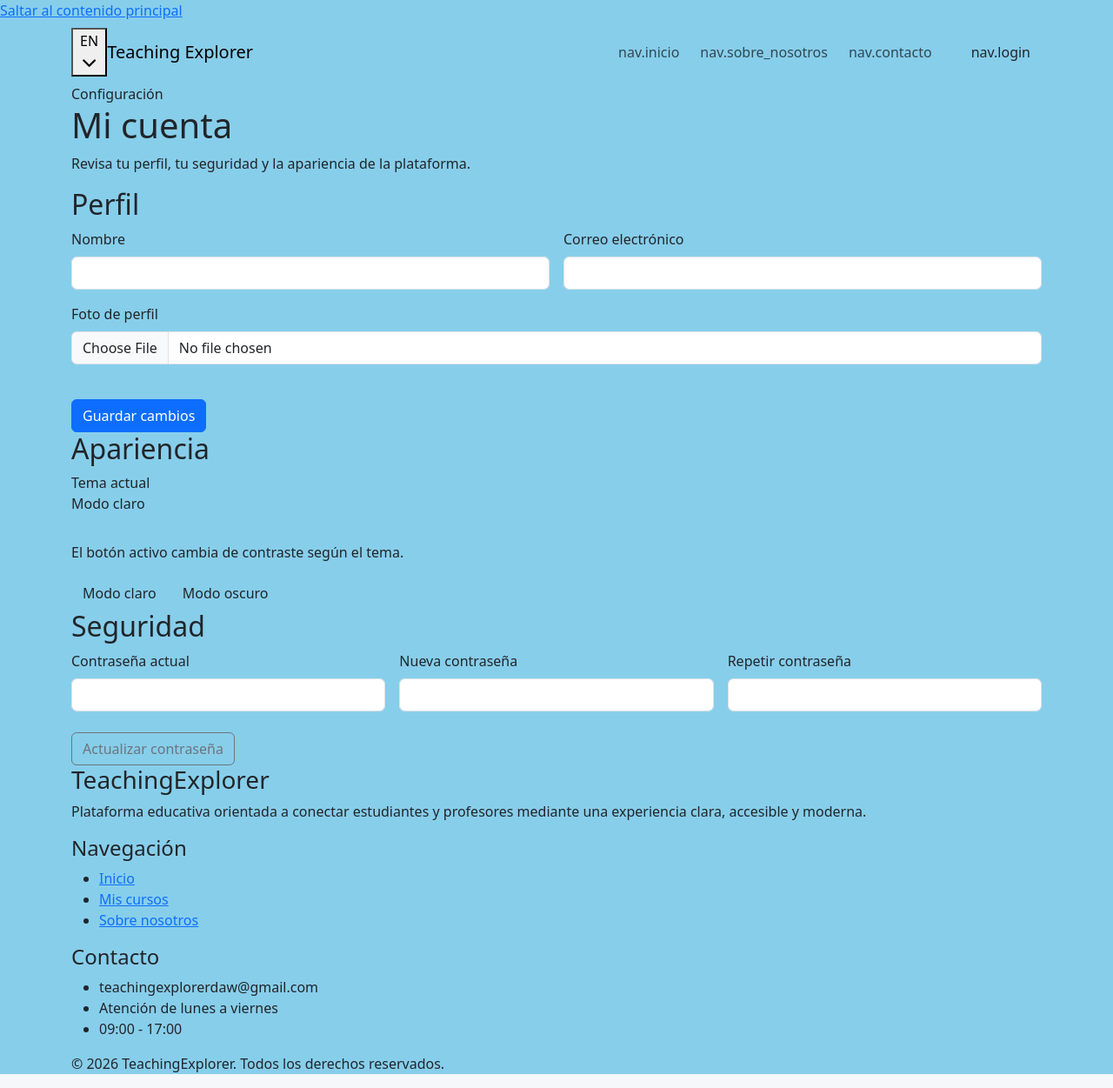
After one commit to daaniii13/proyectoDAW, a Symfony app: template templates/paginas/ajustes/index.html.twig in a window 1280 px wide. The commit adds this page. Shown: the whole page at 87% size. Run offline with Twig, Linux system fonts and the light colour scheme; the template is opened without the code that fills it, so the values that code supplies are empty; some libraries are stand-ins or nearby versions.

Commit message:
Plantilla de ajustes y cambio de correo

```diff
--- a/templates/componentes/pie.html.twig
+++ b/templates/componentes/pie.html.twig
@@ -24,9 +24,9 @@
             <div class="pie-sitio__columna">
                 <h4>Contacto</h4>
                 <ul class="pie-sitio__lista">
-                    <li>soporte@teachingexplorer.com</li>
+                    <li>teachingexplorerdaw@gmail.com</li>
                     <li>Atención de lunes a viernes</li>
-                    <li>09:00 - 18:00</li>
+                    <li>09:00 - 17:00</li>
                 </ul>
             </div>
 
--- /dev/null
+++ b/templates/paginas/ajustes/index.html.twig
@@ -0,0 +1,271 @@
+{% extends 'base.html.twig' %}
+
+{% block title %}Ajustes | TeachingExplorer{% endblock %}
+
+{% block body %}
+<div data-dynamic-translate="1">
+
+{#Cuenta bancaria que se muestra#}
+{% set cuentaBancariaDocente = 'ES12 3456 7890 1234 5678 9012' %}
+
+<section class="seccion-ajustes">
+    <div class="container">
+
+        {#Cabecera#}
+        <div class="ajustes__cabecera">
+            <span class="ajustes__etiqueta">Configuración</span>
+            <h1>Mi cuenta</h1>
+            <p class="ajustes__texto">
+                Revisa tu perfil, tu seguridad y la apariencia de la plataforma.
+            </p>
+        </div>
+
+        {# Notificaciones de exito o error#}
+        {% for mensaje in app.flashes('success') %}
+            <div class="mensaje-ui mensaje-ui--exito mb-4">
+                <span>{{ mensaje }}</span>
+            </div>
+        {% endfor %}
+
+        {% for mensaje in app.flashes('error') %}
+            <div class="mensaje-ui mensaje-ui--error mb-4">
+                <span>{{ mensaje }}</span>
+            </div>
+        {% endfor %}
+
+        <div class="ajustes__grid">
+
+            {#Opciones del perfil#}
+            <section class="ajustes__bloque">
+                <h2>Perfil</h2>
+
+                <form method="post" action="{{ path('app_actualizar_perfil') }}" enctype="multipart/form-data" class="ajustes__formulario">
+                    <div class="row g-3">
+
+                        {#Nombre#}
+                        <div class="col-12 col-md-6">
+                            <label for="nombre-usuario" class="form-label">Nombre</label>
+                            <input type="text" id="nombre-usuario" name="nombre_usuario" class="form-control" value="{{ usuarioActual.nombre }}" required>
+                        </div>
+
+                        {#Email#}
+                        <div class="col-12 col-md-6">
+                            <label for="correo-ajustes" class="form-label">Correo electrónico</label>
+                            <input type="email" id="correo-ajustes" name="correo" class="form-control" value="{{ usuarioActual.email }}" required>
+                        </div>
+
+                        {#Foto de perfil#}
+                        <div class="col-12">
+                            <label for="foto_perfil" class="form-label">Foto de perfil</label>
+                            <input
+                                type="file"
+                                id="foto_perfil"
+                                name="foto_perfil"
+                                class="form-control"
+                                accept=".jpg,.jpeg,.png,.webp,.gif,image/jpeg,image/png,image/webp,image/gif"
+                            >
+                        </div>
+
+                        {# Avatar actual#}
+                        <div class="col-12">
+                            {% if usuarioActual.fotoPerfil %}
+                                <div class="mt-2">
+                                    <img
+                                        src="{{ asset('uploads/perfiles/' ~ usuarioActual.fotoPerfil) }}"
+                                        alt="Foto de perfil actual"
+                                        style="width: 96px; height: 96px; object-fit: cover; border-radius: 50%;"
+                                    >
+                                </div>
+                            {% endif %}
+                        </div>
+                    </div>
+
+                    <div class="ajustes__acciones mt-4">
+                        <button type="submit" class="btn btn-primary">
+                            Guardar cambios
+                        </button>
+                    </div>
+
+                </form>
+            </section>
+
+            {#Opciones de apariencia#}
+            <section class="ajustes__bloque">
+                <h2>Apariencia</h2>
+
+                <div class="d-flex flex-column gap-3">
+
+                    {#Tema actual#}
+                    <div class="contacto__dato">
+                        <span class="contacto__dato-titulo">Tema actual</span>
+                        <p id="tema-actual">Detectando...</p>
+                    </div>
+
+                    <p class="mb-0 texto-suave">
+                        El botón activo cambia de contraste según el tema.
+                    </p>
+
+                    {#Botones de opciones#}
+                    <div class="ajustes__tema-botones">
+                        <button type="button" class="btn ajustes__tema-boton ajustes__tema-boton--claro" id="activar-modo-claro">
+                            Modo claro
+                        </button>
+
+                        <button type="button" class="btn ajustes__tema-boton ajustes__tema-boton--oscuro" id="activar-modo-oscuro">
+                            Modo oscuro
+                        </button>
+                    </div>
+
+                </div>
+            </section>
+
+            {#Solicitud de cuenta de profesores#}
+            {% if esEstudiante is defined and esEstudiante and (esProfesor is not defined or not esProfesor) and (esAdmin is not defined or not esAdmin) %}
+                <section class="ajustes__bloque ajustes__bloque--ancho">
+                    <h2>Solicitar cuenta de profesor</h2>
+
+
+                    {% if suscripcionProfesorAjustes is defined and suscripcionProfesorAjustes and suscripcionProfesorAjustes.estado == 'pendiente' %}
+                        <div class="mensaje-ui mensaje-ui--exito mb-4">
+                            <span>Solicitud docente pendiente.</span>
+                        </div>
+                    {% else %}
+                        <p class="texto-suave mb-4">
+                            Puedes solicitar acceso docente desde aquí.
+                        </p>
+                    {% endif %}
+
+                    <form method="post" action="{{ path('app_ajustes_solicitar_cuenta_profesor') }}" class="ajustes__formulario">
+                        <input type="hidden" name="_token" value="{{ csrf_token('solicitar_cuenta_profesor') }}">
+
+                        <div class="row g-3">
+
+                            {#Plan de suscripcion#}
+                            <div class="col-12 col-lg-6">
+                                <label for="plan_docente_ajustes" class="form-label">Plan docente</label>
+                                <select id="plan_docente_ajustes" name="plan" class="form-select" required>
+                                    <option value="basico" {{ suscripcionProfesorAjustes is defined and suscripcionProfesorAjustes and (suscripcionProfesorAjustes.planSolicitado ?: suscripcionProfesorAjustes.plan) == 'basico' ? 'selected' : '' }}>Básico</option>
+                                    <option value="pro" {{ suscripcionProfesorAjustes is defined and suscripcionProfesorAjustes and (suscripcionProfesorAjustes.planSolicitado ?: suscripcionProfesorAjustes.plan) == 'pro' ? 'selected' : '' }}>Pro</option>
+                                    <option value="premium" {{ suscripcionProfesorAjustes is defined and suscripcionProfesorAjustes and (suscripcionProfesorAjustes.planSolicitado ?: suscripcionProfesorAjustes.plan) == 'premium' ? 'selected' : '' }}>Premium</option>
+                                </select>
+                            </div>
+
+                            {#Cuenta bancaria #}
+                            <div class="col-12 col-lg-6">
+                                <label class="form-label">Cuenta bancaria</label>
+                                <div class="form-control d-flex align-items-center">{{ cuentaBancariaDocente }}</div>
+                            </div>
+
+                            {#Confirmación #}
+                            <div class="col-12">
+                                <div class="form-check">
+                                    <input class="form-check-input" type="checkbox" id="confirmacion_pago_ajustes" name="confirmacion_pago" value="1" required>
+                                    <label class="form-check-label" for="confirmacion_pago_ajustes">
+                                        Confirmo el pago.
+                                    </label>
+                                </div>
+                            </div>
+                        </div>
+
+                        <div class="ajustes__acciones mt-4">
+                            <button type="submit" class="btn btn-primary">
+                                Enviar solicitud
+                            </button>
+                        </div>
+
+                    </form>
+                </section>
+            {% endif %}
+
+
+            {#Opciones de seguridad#}
+            <section class="ajustes__bloque ajustes__bloque--ancho">
+                <h2>Seguridad</h2>
+
+                {#Formulario para cambiar la contraseña#}
+                <form method="post" action="{{ path('app_cambiar_contrasena') }}" class="ajustes__formulario">
+                    <div class="row g-3">
+
+                        <div class="col-12 col-md-4">
+                            <label for="contrasena-actual" class="form-label">Contraseña actual</label>
+                            <input type="password" id="contrasena-actual" name="contrasena_actual" class="form-control" required>
+                        </div>
+
+                        <div class="col-12 col-md-4">
+                            <label for="nueva-contrasena" class="form-label">Nueva contraseña</label>
+                            <input type="password" id="nueva-contrasena" name="nueva_contrasena" class="form-control" required>
+                        </div>
+
+
+                        <div class="col-12 col-md-4">
+                            <label for="repetir-nueva-contrasena" class="form-label">Repetir contraseña</label>
+                            <input type="password" id="repetir-nueva-contrasena" name="repetir_nueva_contrasena" class="form-control" required>
+                        </div>
+
+                    </div>
+
+                    <div class="ajustes__acciones mt-4">
+                        <button type="submit" class="btn btn-outline-secondary">
+                            Actualizar contraseña
+                        </button>
+                    </div>
+
+                </form>
+            </section>
+
+
+        </div>
+    </div>
+</section>
+
+<script>
+document.addEventListener('DOMContentLoaded', function () {
+
+    //Evento, cuando cargue la pagina guarda el modo y sus variables asociadas a los botones
+    const claveTema = 'te_modo';
+    const elementoEstado = document.getElementById('tema-actual');
+    const botonClaro = document.getElementById('activar-modo-claro');
+    const botonOscuro = document.getElementById('activar-modo-oscuro');
+
+
+    function actualizarEstado() {
+
+        //Funcion para actualizar el texto de tema actual
+        const tema = localStorage.getItem(claveTema) || 'claro';
+
+        if (elementoEstado) {
+            elementoEstado.textContent = tema === 'oscuro' ? 'Modo oscuro' : 'Modo claro';
+        }
+
+        if (botonClaro) {
+            botonClaro.classList.toggle('ajustes__tema-boton--activo', tema === 'claro');
+        }
+
+        if (botonOscuro) {
+            botonOscuro.classList.toggle('ajustes__tema-boton--activo', tema === 'oscuro');
+        }
+    }
+
+    //Guarda el tema en Local Storage segun el boton
+    if (botonClaro) {
+        botonClaro.addEventListener('click', function () {
+            localStorage.setItem(claveTema, 'claro');
+            actualizarEstado();
+            window.location.reload();
+        });
+    }
+
+    if (botonOscuro) {
+        botonOscuro.addEventListener('click', function () {
+            localStorage.setItem(claveTema, 'oscuro');
+            actualizarEstado();
+            window.location.reload();
+        });
+    }
+
+    actualizarEstado();
+});
+</script>
+
+</div>
+{% endblock %}
```
